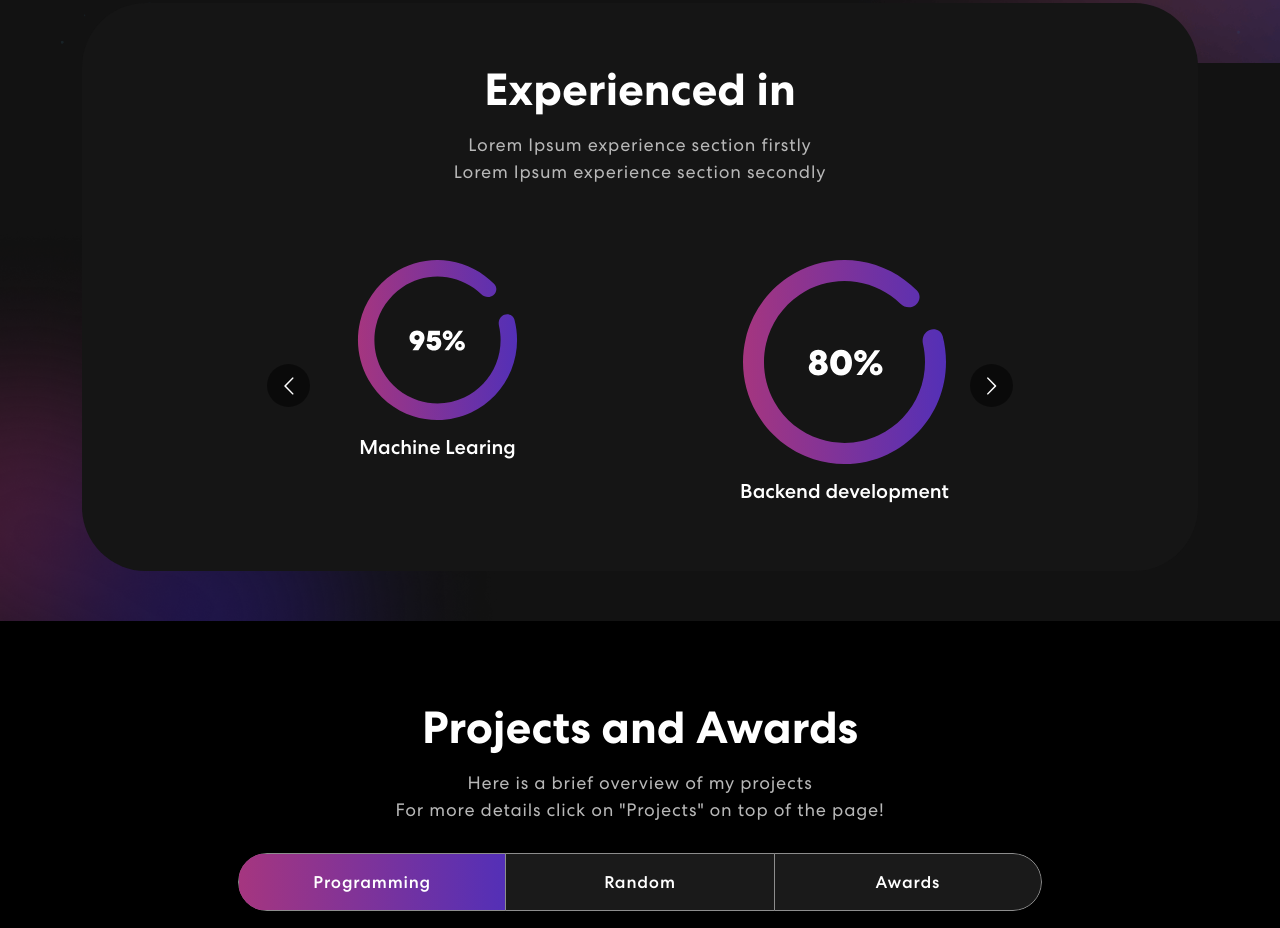
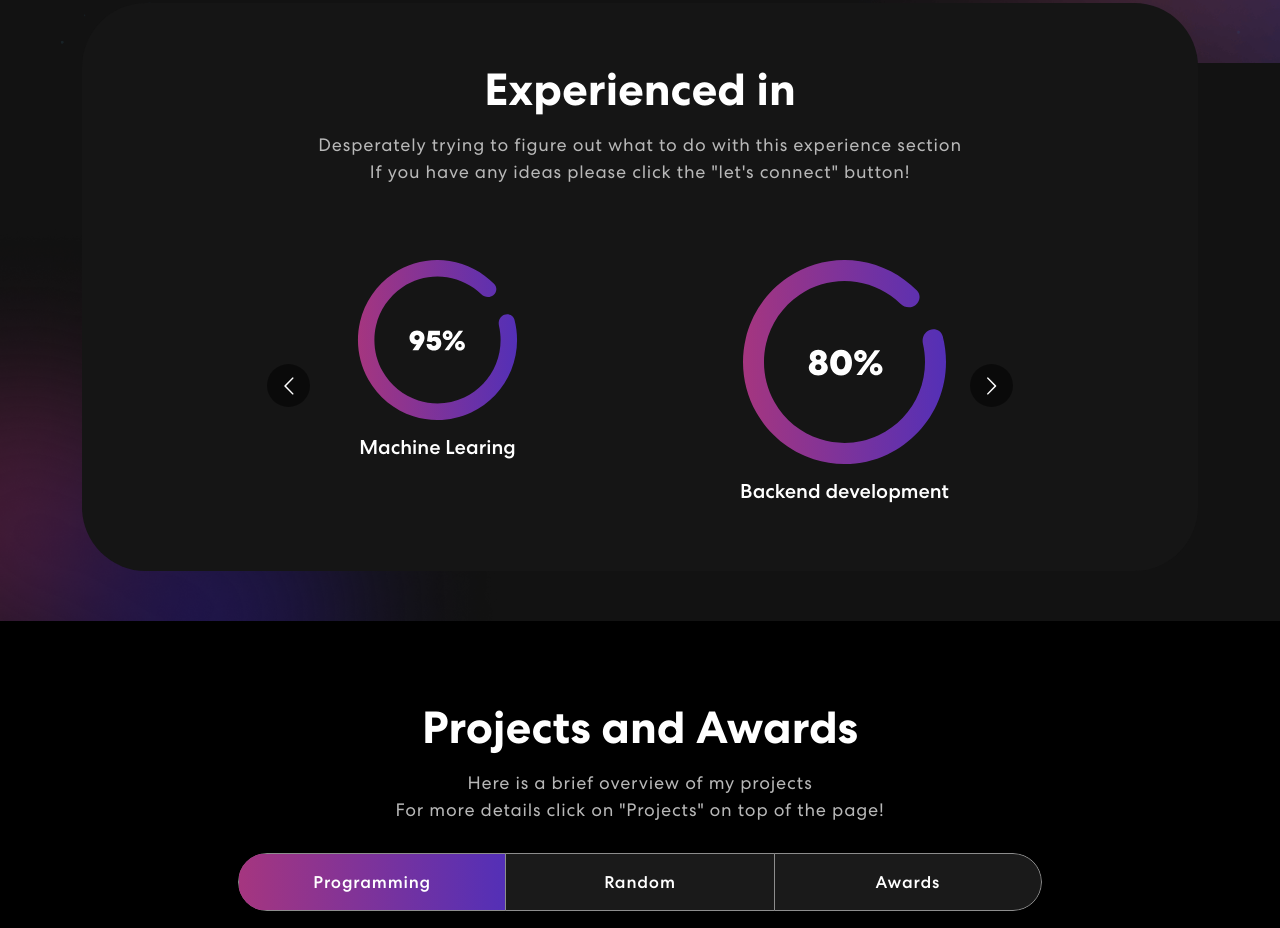
Before and after one commit to villi02/personal-portfolio-website, a React (Create React App) app: page / in a window 1280 px wide. Shown: the part 928-1856 px from the top of the page. Built offline with nearby package versions, Linux system fonts and the light colour scheme; the HTML template or start-up script is replaced by a standard one.

Commit message:
minor change

```diff
--- a/src/components/Experience.js
+++ b/src/components/Experience.js
@@ -37,7 +37,7 @@ export const Experience = () => {
                                 <h2>
                                     Experienced in
                                 </h2>
-                                <p> Lorem Ipsum experience section firstly <br></br>Lorem Ipsum experience section secondly</p>
+                                <p> Desperately trying to figure out what to do with this experience section <br></br>If you have any ideas please click the "let's connect" button!</p>
                                 <Carousel responsive={responsive} infinite={true} className="skill-slider">
                                     <div className="item">
                                         <img src={meter1} style={{height:"159.5px"}} alt="Image" />
```
